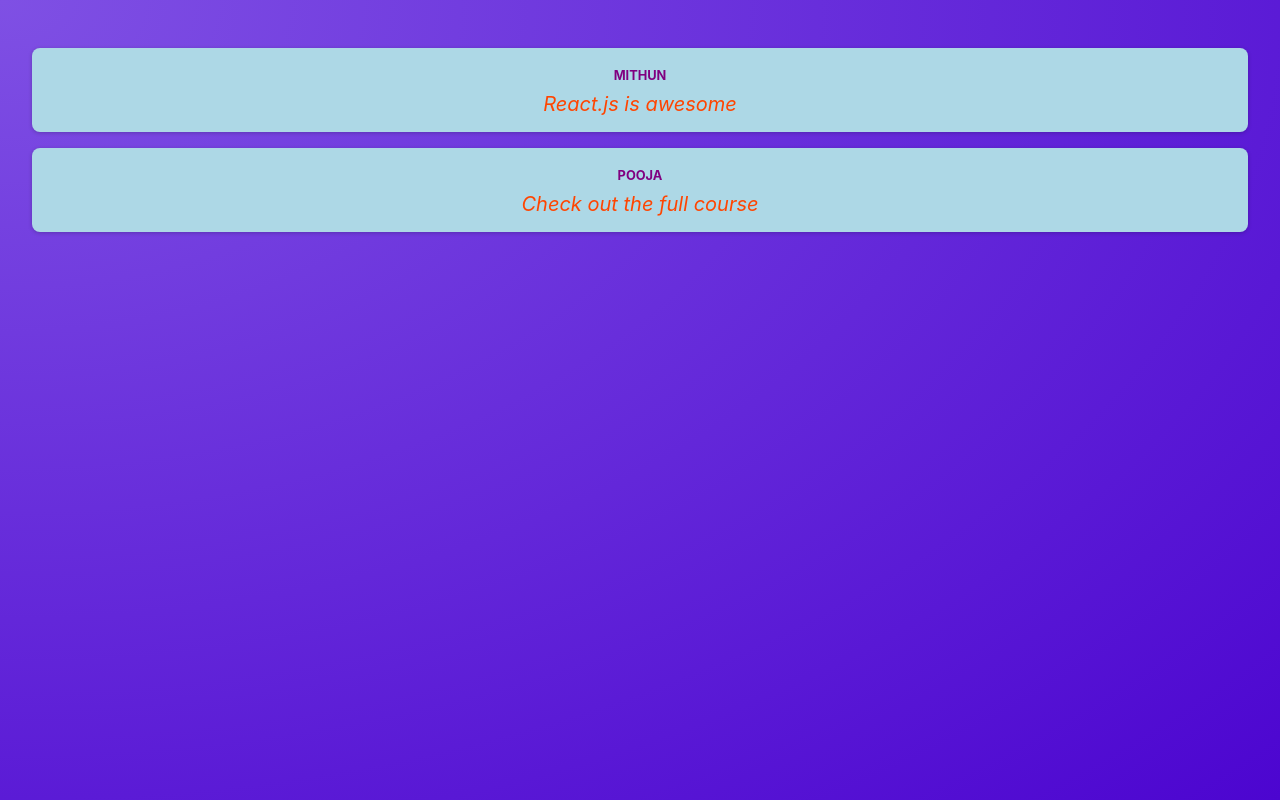
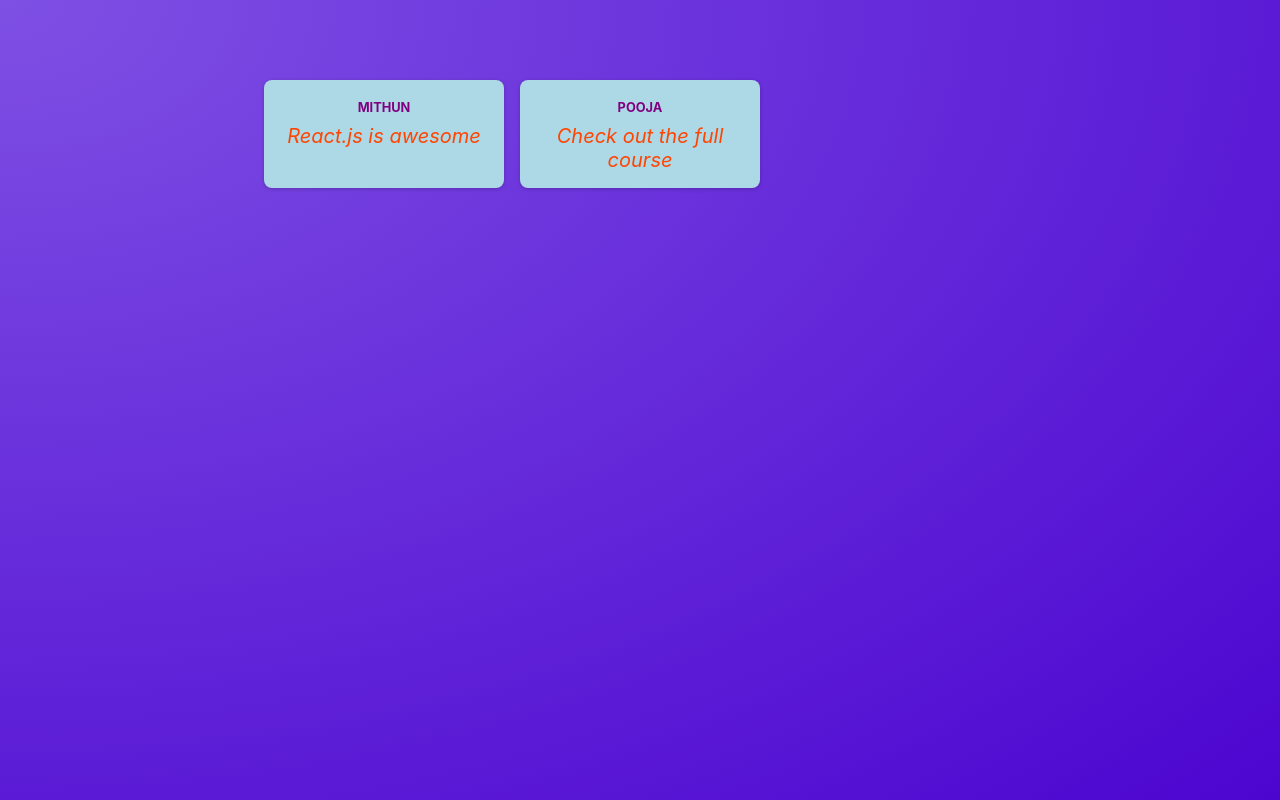
Before and after one commit to mithunj43/React, a React (Vite) app in the folder react-crash-course/: page / in a window 1280 px wide. Built offline with nearby package versions, Linux system fonts and the light colour scheme.

Commit message:
Exercise & Another Component

```diff
--- a/react-crash-course/src/App.jsx
+++ b/react-crash-course/src/App.jsx
@@ -2,14 +2,13 @@
 import reactLogo from './assets/react.svg'
 import viteLogo from '/vite.svg'
 import './App.css'
-import Post from './components/post'
+import PostsList from './components/PostsList'
 
 function App() {
 
   return (
   <>
-    <Post author ="Mithun" body ="React.js is awesome"/>
-    <Post author ="Pooja" body ="Check out the full course"/>
+  <PostsList />
   </>
   );
 }
--- a/react-crash-course/src/components/Post.jsx
+++ b/react-crash-course/src/components/Post.jsx
@@ -2,10 +2,10 @@
 function Post(props) {
 
     return (
-        <div className={classes.post}>
+        <li className={classes.post}>
             <p className={classes.author}>{props.author}</p>
             <p className={classes.text}>{props.body}</p>
-        </div>
+        </li>
     );
 }
 
--- /dev/null
+++ b/react-crash-course/src/components/PostsList.jsx
@@ -0,0 +1,13 @@
+import Post from './Post';
+import classes from './PostsList.module.css';
+
+function PostsList() {
+   return (
+    <ul className={classes.posts}>
+    <Post author ="Mithun" body ="React.js is awesome"/>
+    <Post author ="Pooja" body ="Check out the full course"/>
+    </ul>
+   );
+}
+
+export default PostsList;
--- /dev/null
+++ b/react-crash-course/src/components/PostsList.module.css
@@ -0,0 +1,10 @@
+.posts {
+  list-style: none;
+  max-width: 50rem;
+  margin: 1rem auto;
+  padding: 1rem 0;
+  display: grid;
+  gap: 1rem;
+  grid-template-columns: repeat(3, 30%);
+  justify-content: center;
+}
--- a/react-crash-course/src/index.css
+++ b/react-crash-course/src/index.css
@@ -18,6 +18,5 @@
 
 body {
   margin: 0;
-  text-align: center;
   color: #e6ddf9;
 }
```
